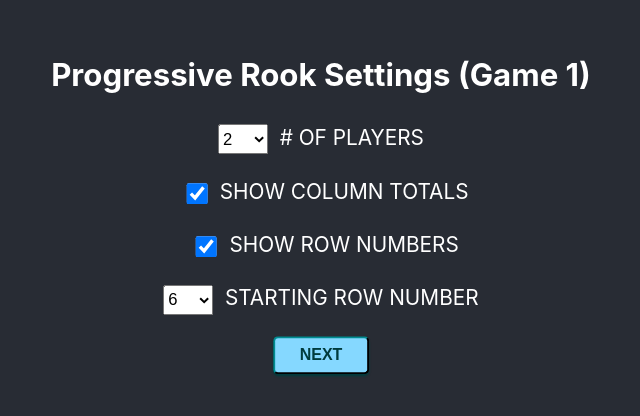
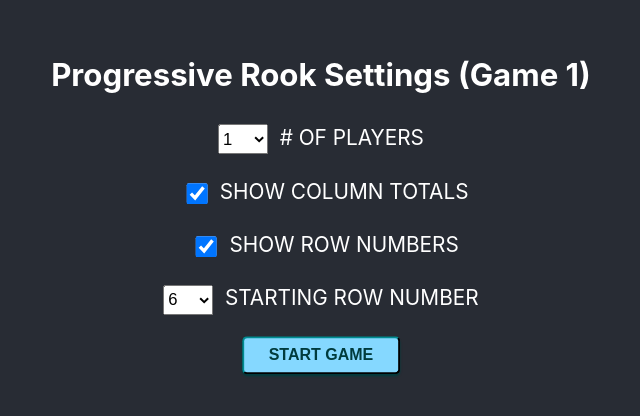
Before and after one commit to stenobot/scoresheet-app, a React (Create React App) app: page /prog-settings in a window 1280 px wide. Shown: the part 198-614 px from the top of the page, without its empty margins (319-959 px from the left). Built offline with nearby package versions, Linux system fonts and the light colour scheme.

Commit message:
added players to game context; removed column number from prog context

```diff
--- a/src/components/ProgressiveRook/ProgScoresheet.tsx
+++ b/src/components/ProgressiveRook/ProgScoresheet.tsx
@@ -4,15 +4,20 @@ import { useGameContext, gameTypes } from '../../contexts/GameContext';
 import { useProgContext } from '../../contexts/ProgContext';
 
 function ProgScoresheet() {
-  const { gameType, title, currRound, setCurrRound } = useGameContext();
   const {
-    colNum,
+    gameType,
+    title,
+    currRound,
+    setCurrRound,
+    players,
+    setPlayers } = useGameContext();
+  const {
     showRowNums,
     startingRowNum,
     showColTotals } = useProgContext();
 
   // initial column totals values to set below arrays
-  const initialColTotals = Array.from(Array(colNum).keys()).map( () => 0);
+  const initialColTotals = Array.from(players.keys()).map( () => 0);
   // create 2d array for all cell values,
   // as a source of truth when we column totals
   const [rowsValues, setRowsValues] = useState([initialColTotals]);
@@ -93,6 +98,7 @@ function ProgScoresheet() {
     if (target.tagName === 'TD') {
       const parent = target.parentElement as HTMLElement;
       parent.remove();
+      setCurrRound(currRound - 1);
     }
   }
 
@@ -103,7 +109,7 @@ function ProgScoresheet() {
     console.log(`addTableRow start - rowsValues.length: ${rowsValues.length}`);
     const tBody = document.getElementById('tbody');
     const trBody = document.createElement('tr');
-    for (let i = 0; i < colNum + 1; i++) {
+    for (let i = 0; i < players.length + 1; i++) {
       if (i === 0) {
         // add row number label first, if option selected
         if (showRowNums) {
@@ -233,10 +239,10 @@ function ProgScoresheet() {
           <thead style={{ padding: '5px' }}>
             <tr id="theadtrow">
               { showRowNums === false ?
-                  Array.from(Array(colNum).keys()).map( i =>
+                  Array.from(players.keys()).map( i =>
                     <th contentEditable suppressContentEditableWarning={true} key={i} className='normalCellHeader'>P{i + 1}</th>
                   ) :
-                  Array.from(Array(colNum + 1).keys()).map( i => {
+                  Array.from(Array(players.length + 1).keys()).map( i => {
                     return i === 0 ?
                       <th className='numLabelCellHeader' key={i}></th>
                       : <th className='normalCellHeader' contentEditable  suppressContentEditableWarning={true} key={i}>P{i}</th>}
--- a/src/components/ProgressiveRook/ProgSettings.tsx
+++ b/src/components/ProgressiveRook/ProgSettings.tsx
@@ -5,10 +5,8 @@ import { gameTypes, useGameContext } from '../../contexts/GameContext';
 import { useProgContext } from '../../contexts/ProgContext';
 
 function ProgSettings() {
-  const { gameType, title } = useGameContext();
+  const { gameType, title,players, setPlayers } = useGameContext();
   const {
-    colNum,
-    setColNum,
     showRowNums,
     setShowRowNums,
     startingRowNum,
@@ -23,9 +21,16 @@ function ProgSettings() {
     console.log("url changed")
   }, [location]);
 
-  const handleNextClick = () => {
-    console.log(`colTotal: ${colNum}`);
+  const handlePlayersChange = (e: React.ChangeEvent<HTMLSelectElement>) => {
+    const selectedPlayers = Number(e.target.value);
+    const playersArray = Array.from({ length: selectedPlayers }, (_, i) => `P${i + 1}`);
+    setPlayers(playersArray);
+  };
 
+  const handleStartClick = () => {
+    console.log(`players: ${players}`);
+
+    // Workaround to set starting row for Simple Scoresheet
     if (gameType === gameTypes[0]) {
       setStartingRowNum(1);
     }
@@ -52,8 +57,8 @@ function ProgSettings() {
             <label>
               <select
                 className='dropdown-select'
-                value={colNum}
-                onChange={e => setColNum(Number(e.target.value))}>
+                value={players.length}
+                onChange={handlePlayersChange}>
                 <option value="1">1</option>
                 <option value="2">2</option>
                 <option value="3">3</option>
@@ -104,8 +109,8 @@ function ProgSettings() {
             </div>
           }
           <div style={{ marginTop: '20px' }}>
-            <PrimaryButton onClick={handleNextClick}>
-              Next
+            <PrimaryButton onClick={handleStartClick}>
+              Start Game
             </PrimaryButton>
           </div>
         </div>
--- a/src/contexts/GameContext.tsx
+++ b/src/contexts/GameContext.tsx
@@ -14,13 +14,16 @@ const GameContext = createContext({
     title: '',
     setTitle: (title: string) => {},
     currRound: 0,
-    setCurrRound: (currRound: number) => {}
+    setCurrRound: (currRound: number) => {},
+    players: [] as string[],
+    setPlayers: (players: string[]) => {}
 });
 
 const GameContextProvider = (props: PropsWithChildren<{}>) => {
     const [title, setTitle] = useState('Game 1');
     const [gameType, setGameType] = useState<GameType>(GameType.ProgressiveRook); // Default to Progressive Rook
     const [currRound, setCurrRound] = useState(1);
+    const [players, setPlayers] = useState<string[]>([]);
     return (
         <GameContext.Provider value={{
             gameType,
@@ -28,7 +31,9 @@ const GameContextProvider = (props: PropsWithChildren<{}>) => {
             title,
             setTitle,
             currRound,
-            setCurrRound
+            setCurrRound,
+            players,
+            setPlayers
         }}>
             {props.children}
         </GameContext.Provider>
--- a/src/contexts/ProgContext.tsx
+++ b/src/contexts/ProgContext.tsx
@@ -1,8 +1,6 @@
 import {createContext, useState, PropsWithChildren, useContext} from 'react';
 
 const ProgContext = createContext({
-    colNum: 0,
-    setColNum: (colNum: number) => {},
     showRowNums: false,
     setShowRowNums: (showRowNums: boolean) => {},
     startingRowNum: 0,
@@ -12,15 +10,12 @@ const ProgContext = createContext({
 });
 
 const ProgContextProvider = (props: PropsWithChildren<{}>) => {
-    const [colNum, setColNum] = useState(2);
     const [showRowNums, setShowRowNums] = useState(true);
     const [startingRowNum, setStartingRowNum] = useState(6);
     const [showColTotals, setShowColTotals] = useState(true);
 
     return (
         <ProgContext.Provider value={{
-            colNum,
-            setColNum,
             showRowNums,
             setShowRowNums,
             startingRowNum,
```
